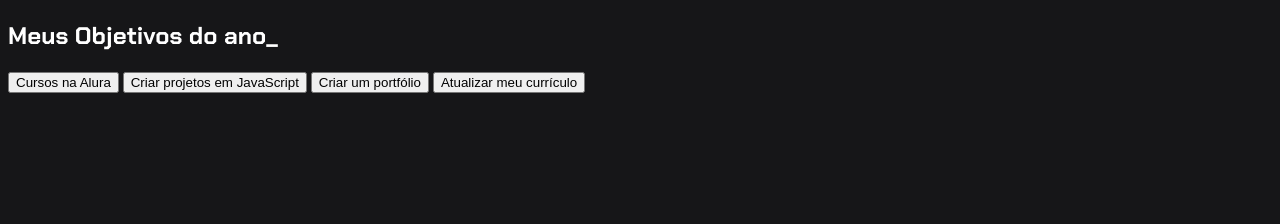
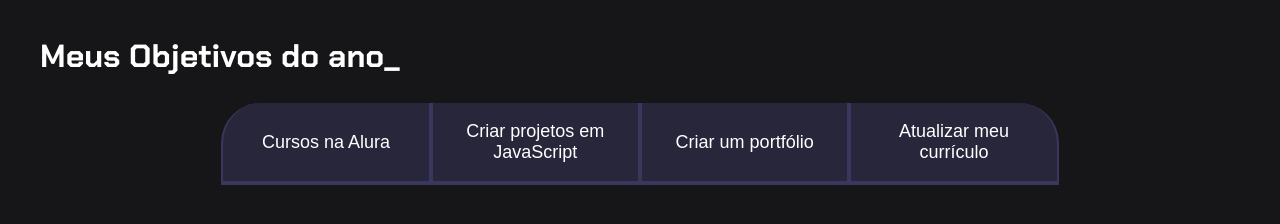
Before and after one commit to Iam-dudu/semkiw, a plain HTML site: page index.html in a window 1280 px wide. Drawn offline with Linux system fonts and the light colour scheme.

Commit message:
Add files via upload

```diff
--- a/index.html
+++ b/index.html
@@ -8,7 +8,7 @@
 </head>
 <body>
     <section class="conteudo-principal">
-      <h2 class="titulo-principal">Meus Objetivos do ano_</h2>
+      <h2 class="titulo-principal">Meus Objetivos do ano<span></span>_</h2>
       <div class="botoes">
         <button class="botao">Cursos na Alura</button>
         <button class="botao">Criar projetos em JavaScript</button>
--- a/style.css
+++ b/style.css
@@ -14,3 +14,58 @@ body {
   color: var(--branco);
   font-family: 'Chakra Petch', sans-serif;
 }
+
+
+.conteudo-principal {
+  display: flex;
+  flex-direction: column;
+  justify-content: center;
+  align-items: center;
+  max-width: 1200px;
+  width: 100%;
+  margin: 0 auto;
+}
+
+.titulo-principal {
+  text-align: left;
+  width: 100%;
+  font-size: 32px;
+}
+
+.titulo-principal span {
+  color: var(--verde);
+}
+
+.botao {
+  font-family: "Crakra Petch", sans-serif;
+  background-color: var(--botao-inativo);
+  color: var(--branco);
+  display: flex;
+  justify-content: center;
+  padding: 1em;
+  font-size: 18px;
+  align-items: center;
+  width: 100%;
+  border-bottom: 4px solid var(--botao-ativo);
+  border-left: 2px solid var(--botao-ativo);
+  border-right: 2px solid var(--botao-ativo);
+  border-top: none;
+}
+
+.botao:first-child {
+  border-radius: 40px 40px 0 0;
+}
+
+@media screen and (min-width: 768px) {
+  .botoes {
+      display: flex;
+  }
+
+  .botao:first-child {
+      border-radius: 40px 0 0 0;
+  }
+
+  .botao:last-child {
+      border-radius: 0 40px 0 0;
+  }
+}
```
